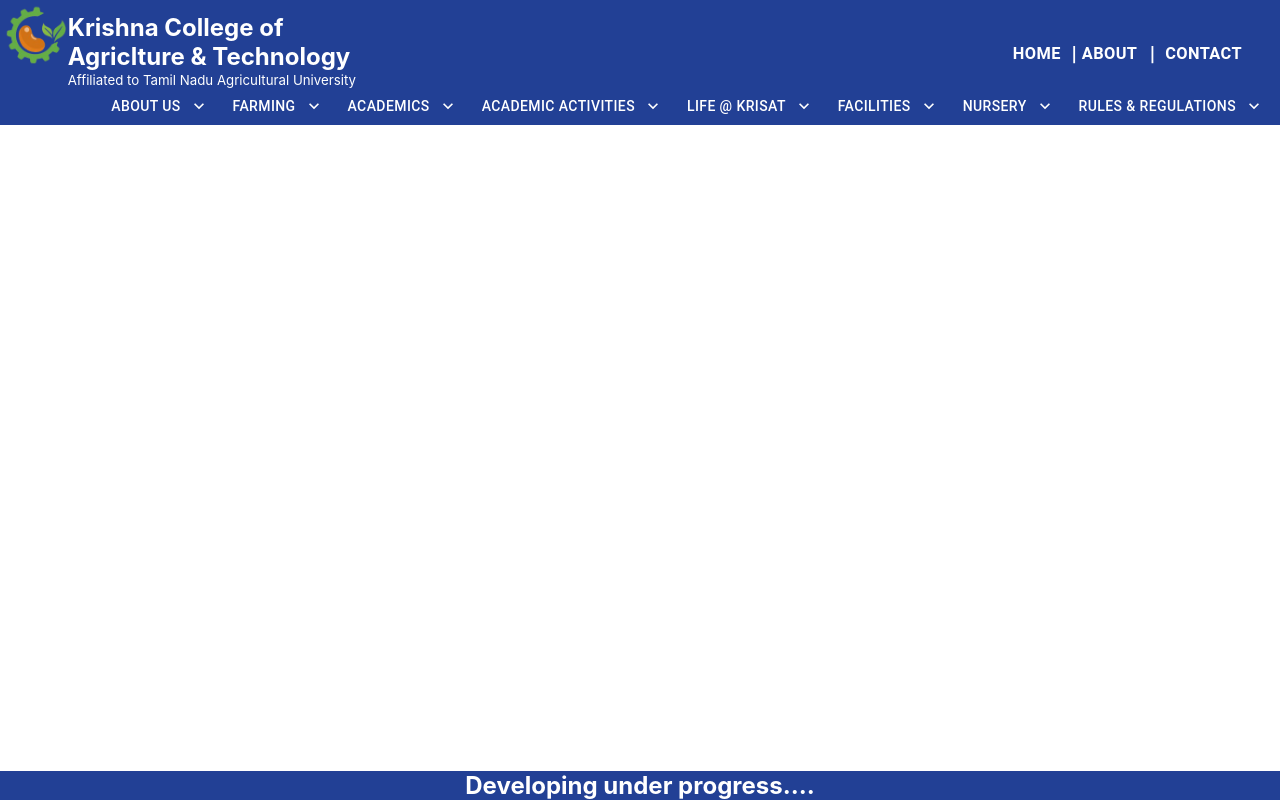
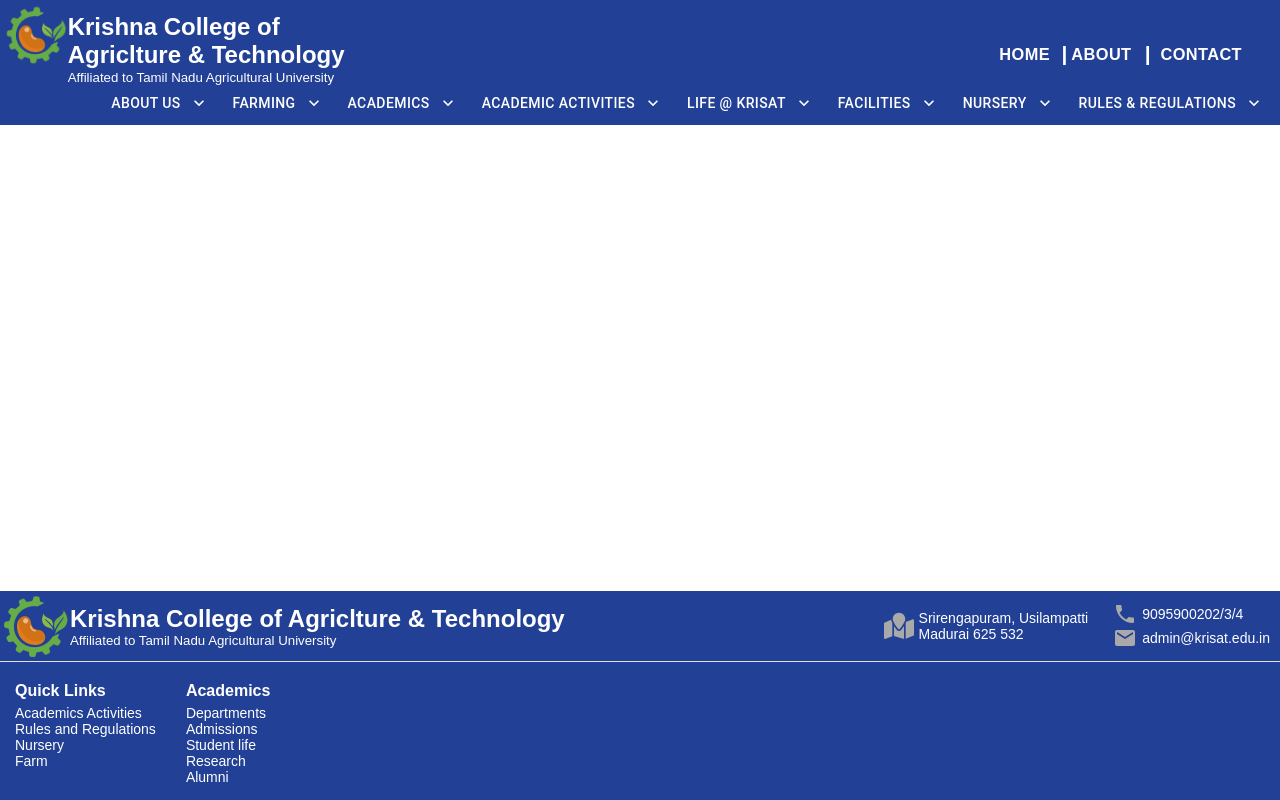
Before and after one commit to eLuckyan/KRISAT, a React (Create React App) app: page / in a window 1280 px wide. Built offline with nearby package versions, Linux system fonts and the light colour scheme.

Commit message:
footer changes

```diff
--- a/package.json
+++ b/package.json
@@ -12,6 +12,7 @@
     "@testing-library/user-event": "^13.5.0",
     "react": "^18.3.1",
     "react-dom": "^18.3.1",
+    "react-icons": "^5.3.0",
     "react-router-dom": "^6.26.1",
     "react-scripts": "^5.0.1",
     "rsuite": "^5.69.0",
--- a/src/Assets/Icons/ClgIcon.jsx
+++ b/src/Assets/Icons/ClgIcon.jsx
@@ -1,8 +1,8 @@
 import clgIc from '../Images/logo/clgLogo.png'
 
-function ClgIcon() {
+function ClgIcon({ width, height }) {
     return <>
-        <img src={clgIc} alt="#" />
+        <img src={clgIc} width={width ?? undefined} height={height ?? undefined} alt="#" />
     </>
 }
 
--- a/src/Layout/Footer/Footer.scss
+++ b/src/Layout/Footer/Footer.scss
@@ -7,3 +7,92 @@
   color: white;
   text-align: center;
 }
+
+.footer-clg-icon {
+  display: flex;
+  align-items: center;
+  .footer-clg-name {
+    display: flex;
+    flex-direction: column;
+    align-items: start;
+
+    h5 {
+      font-weight: 400;
+    }
+    h2 {
+      font-weight: 700;
+    }
+  }
+}
+
+.footer-first-item {
+  display: flex;
+  align-items: center;
+  justify-content: space-between;
+}
+
+.footer-clg-locations {
+  display: flex;
+  align-items: center;
+  .footer-clg-address {
+    display: flex;
+    flex-direction: column;
+    align-items: flex-start;
+    span {
+        font-size: 14px;
+    }
+  }
+
+  svg {
+    font-size: 30px;
+    padding: 5px;
+    color: darkgray;
+  }
+}
+
+.footer-contact-icon {
+  display: flex;
+  align-items: center;
+  font-size: 14px;
+  svg {
+    padding: 0px 5px 0px 5px;
+    color: darkgray;
+  }
+}
+
+.footer-clg-details {
+  display: flex;
+  gap: 20px;
+  padding: 10px;
+}
+
+.footer-quick-links-header,
+.footer-academics-header {
+  font-weight: bold;
+  padding: 5px 0px;
+}
+
+.footer-quick-links,
+.footer-academics {
+  display: flex;
+  flex-direction: column;
+  align-items: start;
+  padding: 15px;
+}
+
+.footer-quick-links-ul,
+.footer-academics-ul {
+  display: flex;
+  flex-direction: column;
+  align-items: start;
+  list-style: none;
+  font-size: 14px;
+}
+
+.footer-essential {
+  display: flex;
+}
+
+.footer-academics-ul {
+  list-style: none;
+}
--- a/src/Layout/Footer/index.jsx
+++ b/src/Layout/Footer/index.jsx
@@ -1,13 +1,67 @@
 import React from "react";
-import './Footer.scss';
+import "./Footer.scss";
+import ClgIcon from "../../Assets/Icons/ClgIcon";
+import { Box } from "@mui/material";
+import { FaMapLocation } from "react-icons/fa6";
+import LocalPhoneIcon from "@mui/icons-material/LocalPhone";
+import EmailIcon from "@mui/icons-material/Email";
+import Divider from "@mui/material/Divider";
 
 const Footer = () => {
-
-    return <>
-        <footer>
-            <h2>Developing under progress....</h2>
-        </footer>
+  return (
+    <>
+      <footer>
+        <Box className="footer-first-item">
+          <Box className="footer-clg-icon">
+            <ClgIcon width="70" height="70" />
+            <Box className="footer-clg-name">
+              <h2>Krishna College of Agriclture & Technology</h2>
+              <h5>Affiliated to Tamil Nadu Agricultural University</h5>
+            </Box>
+          </Box>
+          <Box className="footer-clg-details">
+            <Box className="footer-clg-locations">
+              <FaMapLocation width={50} height={50} />
+              <Box className="footer-clg-address">
+                <span>Srirengapuram, Usilampatti</span>
+                <span>Madurai 625 532</span>
+              </Box>
+            </Box>
+            <Box className="footer-clg-contact">
+              <span className="footer-contact-icon">
+                <LocalPhoneIcon /> 9095900202/3/4
+              </span>
+              <span className="footer-contact-icon">
+                <EmailIcon /> admin@krisat.edu.in
+              </span>
+            </Box>
+          </Box>
+        </Box>
+        <Divider color="white" />
+        <Box className="footer-essential">
+          <Box className="footer-quick-links">
+            <span className="footer-quick-links-header">Quick Links</span>
+            <ul className="footer-quick-links-ul">
+              <li>Academics Activities</li>
+              <li>Rules and Regulations</li>
+              <li>Nursery</li>
+              <li>Farm</li>
+            </ul>
+          </Box>
+          <Box className="footer-academics">
+            <span className="footer-academics-header">Academics</span>
+            <ul className="footer-academics-ul">
+              <li>Departments</li>
+              <li>Admissions</li>
+              <li>Student life</li>
+              <li>Research</li>
+              <li>Alumni</li>
+            </ul>
+          </Box>
+        </Box>
+      </footer>
     </>
-}
+  );
+};
 
 export default Footer;
--- a/src/Layout/Header/index.jsx
+++ b/src/Layout/Header/index.jsx
@@ -19,7 +19,7 @@
 import ClgIcon from "../../Assets/Icons/ClgIcon";
 import { Menu, MenuItem } from "@mui/material";
 import KeyboardArrowDownIcon from '@mui/icons-material/KeyboardArrowDown';
-import HeaderData from "../../services/utils/json/Header";
+import HeaderData from "../../Services/Utils/json/Header";
 
 const drawerWidth = 240;
 const Header = (props) => {
--- a/src/index.css
+++ b/src/index.css
@@ -1,13 +1,17 @@
 body {
   margin: 0;
-  font-family: -apple-system, BlinkMacSystemFont, 'Segoe UI', 'Roboto', 'Oxygen',
-    'Ubuntu', 'Cantarell', 'Fira Sans', 'Droid Sans', 'Helvetica Neue',
+  font-family: -apple-system, BlinkMacSystemFont, "Segoe UI", "Roboto", "Oxygen",
+    "Ubuntu", "Cantarell", "Fira Sans", "Droid Sans", "Helvetica Neue",
     sans-serif;
   -webkit-font-smoothing: antialiased;
   -moz-osx-font-smoothing: grayscale;
 }
 
 code {
-  font-family: source-code-pro, Menlo, Monaco, Consolas, 'Courier New',
+  font-family: source-code-pro, Menlo, Monaco, Consolas, "Courier New",
     monospace;
 }
+
+* {
+  font-family: Arial, Helvetica, sans-serif;
+}
```
Also changed, not shown: 1 other file (tests, documents, lock files or other folders). Lines whose indentation alone changed are shown as unchanged.
